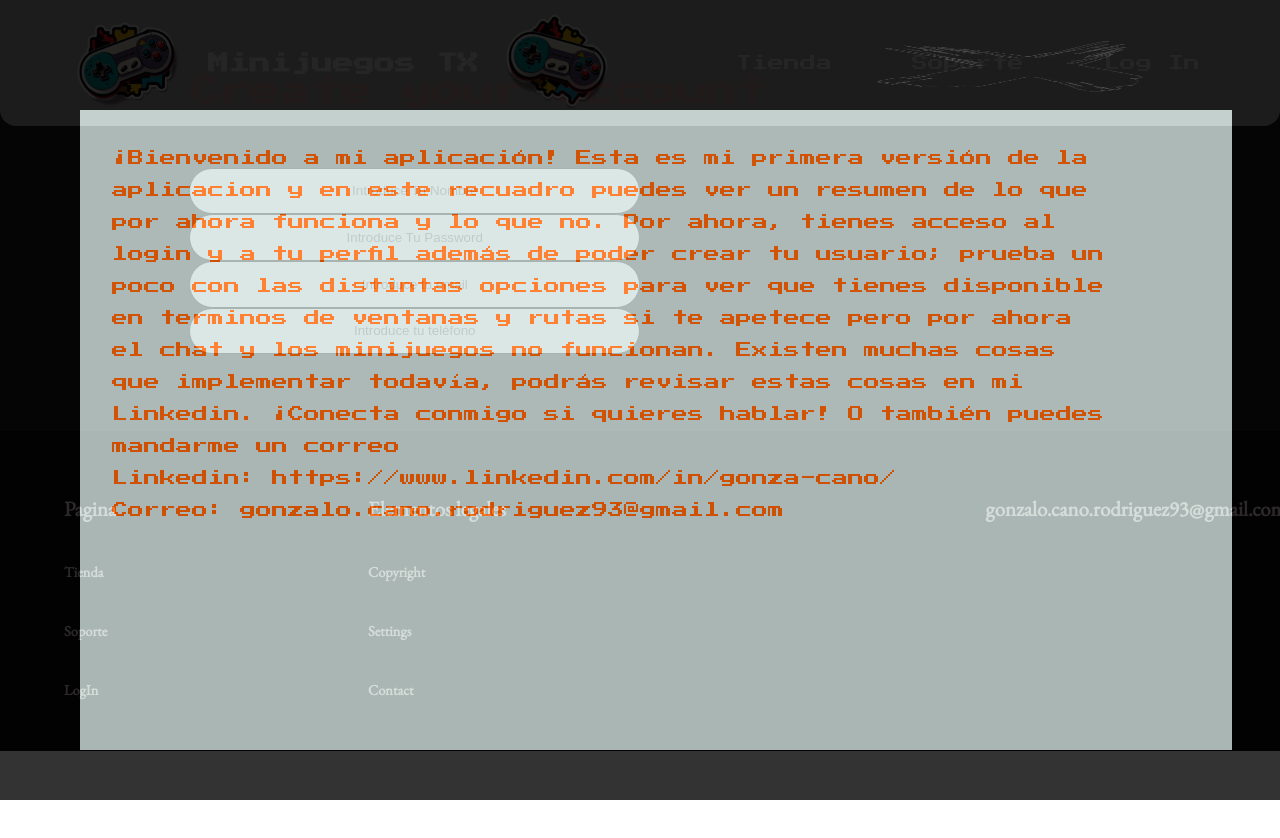
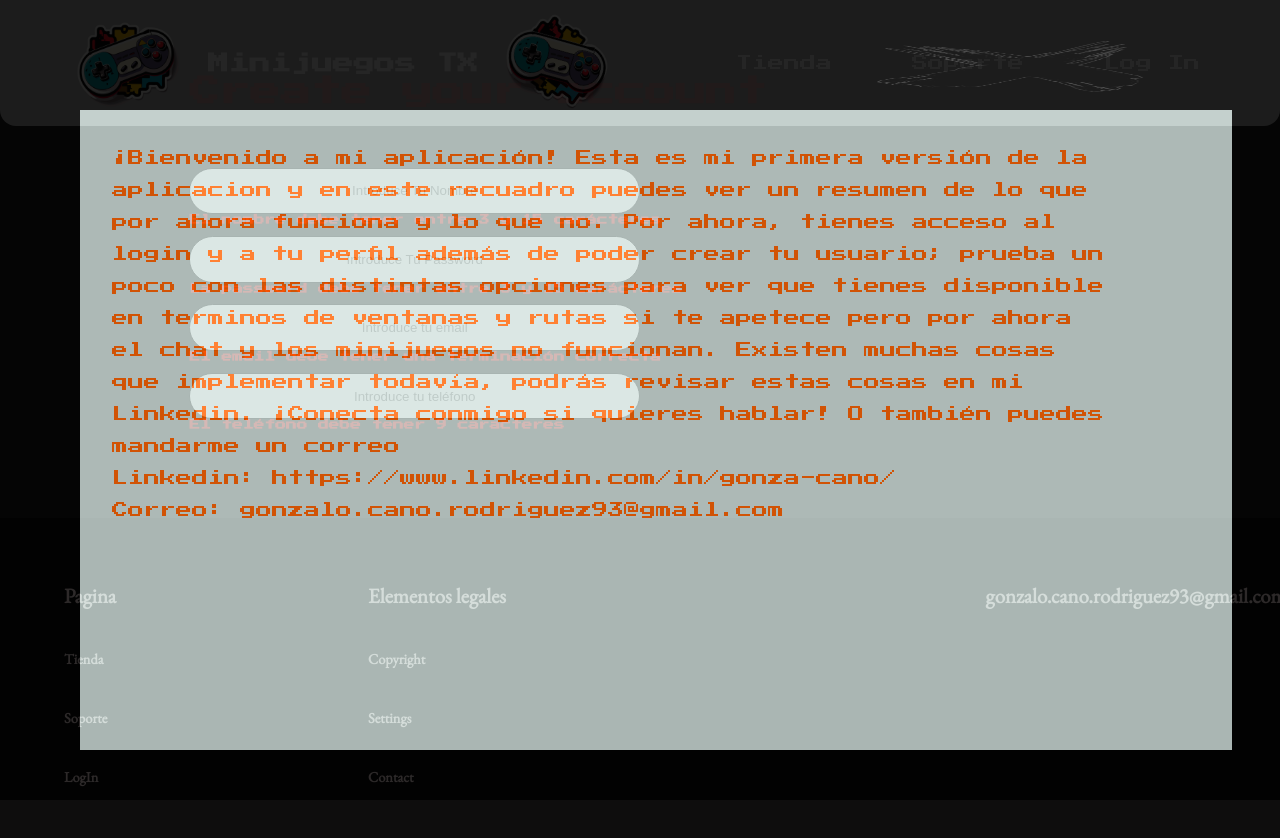
Before and after one commit to demilv/minigames, a React (Vite) app: page /newUser in a window 1280 px wide. Before the commit the page ends 800 px from the top, so only its background shows below. Built offline with nearby package versions, Linux system fonts and the light colour scheme; no server answers.

Commit message:
Reglas de validación y mensajes de alerta

```diff
--- a/src/pages/newUser/newUser.tsx
+++ b/src/pages/newUser/newUser.tsx
@@ -2,7 +2,7 @@ import { useState } from "react"
 import { StyledCajas } from "../../styledC/generic/Boxes"
 import { StyledMain } from "../../styledC/generic/Screens"
 import { StyledTitle } from "../../styledC/generic/Text"
-import { WhiteForm } from "../../styledC/newUser/newUser"
+import { WhiteForm, ErrorText } from "../../styledC/newUser/newUser"
 import { useNavigate } from "react-router-dom"
 import Swal from "sweetalert2";
 
@@ -113,9 +113,13 @@ const NewUser = () => {
             <WhiteForm onSubmit={submitForm}>
                 <StyledTitle>Create your account</StyledTitle>
                 <StyledCajas type="name" id="name" name="name" placeholder="Introduce Tu Nombre" onChange={changeData}></StyledCajas>
+                {!rules.rule1 && <ErrorText>El nombre debe tener entre 3 y 15 carácteres</ErrorText>}
                 <StyledCajas type="password" id="pass" name="pass" placeholder="Introduce Tu Password" onChange={changeData}></StyledCajas>
+                {!rules.rule1 && <ErrorText>La password debe tener entre 3 y 15 carácteres</ErrorText>}
                 <StyledCajas type="email" id="email" name="email" placeholder="Introduce tu email" onChange={changeData}></StyledCajas>
+                {!rules.rule1 && <ErrorText>El email debe tener una terminación correcta</ErrorText>}
                 <StyledCajas type="phone" id="phone" name="phone" placeholder="Introduce tu teléfono" onChange={changeData}></StyledCajas>
+                {!rules.rule1 && <ErrorText>El teléfono debe tener 9 caracteres</ErrorText>}
             </WhiteForm>
         </StyledMain>
     )
--- a/src/styledC/newUser/newUser.tsx
+++ b/src/styledC/newUser/newUser.tsx
@@ -8,3 +8,9 @@ export const WhiteForm = styled.form`
     margin:0 auto;
     border-radius:1em
 `
+
+export const ErrorText = styled.h6`
+    font-family:"Press Start 2P";
+    color:rgb(226, 21, 21);
+    margin-bottom: 1em
+`
```
